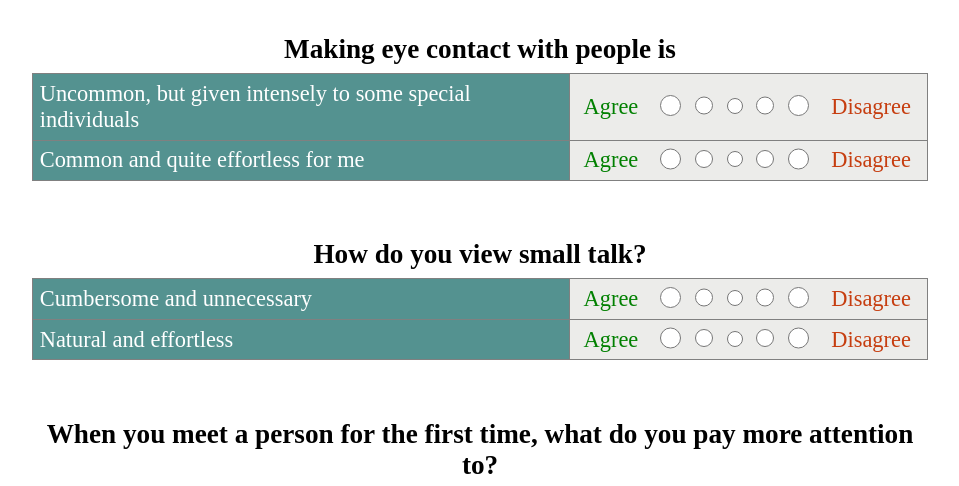
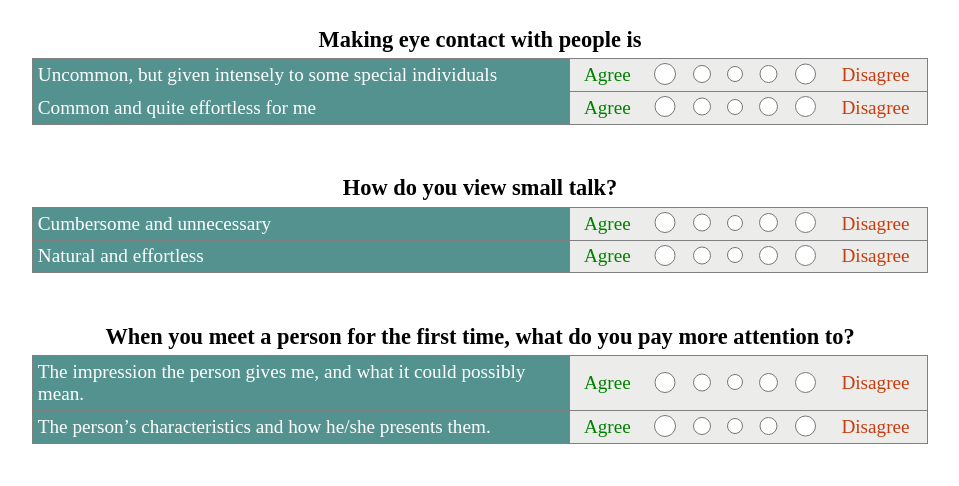
Before and after one commit to jenniezheng/Personality_Test, a plain HTML site: page index.html in a window 1280 px wide. Shown: the part 278-764 px from the top of the page, without its empty margins (160-1119 px from the left). Drawn offline with Linux system fonts and the light colour scheme.

Commit message:
Update style.css

```diff
--- a/style.css
+++ b/style.css
@@ -35,10 +35,10 @@
   td, th { color:black;
 	    font-family:"Times New Roman";
 
-        font-size:1.4em;  }
+        font-size:1.2em;  }
 
        th  {
-         font-size:1.7em;
+         font-size:1.4em;
          text-align:center;
        }
 
@@ -50,9 +50,9 @@
 
         border-bottom:1px solid grey;
           border-collapse:collapse;
-          margin-top:2em;
+          margin-top:1.7em;
           text-align:center;
-            padding: .3em;
+            padding: .25em;
            }
 
       table{
```
